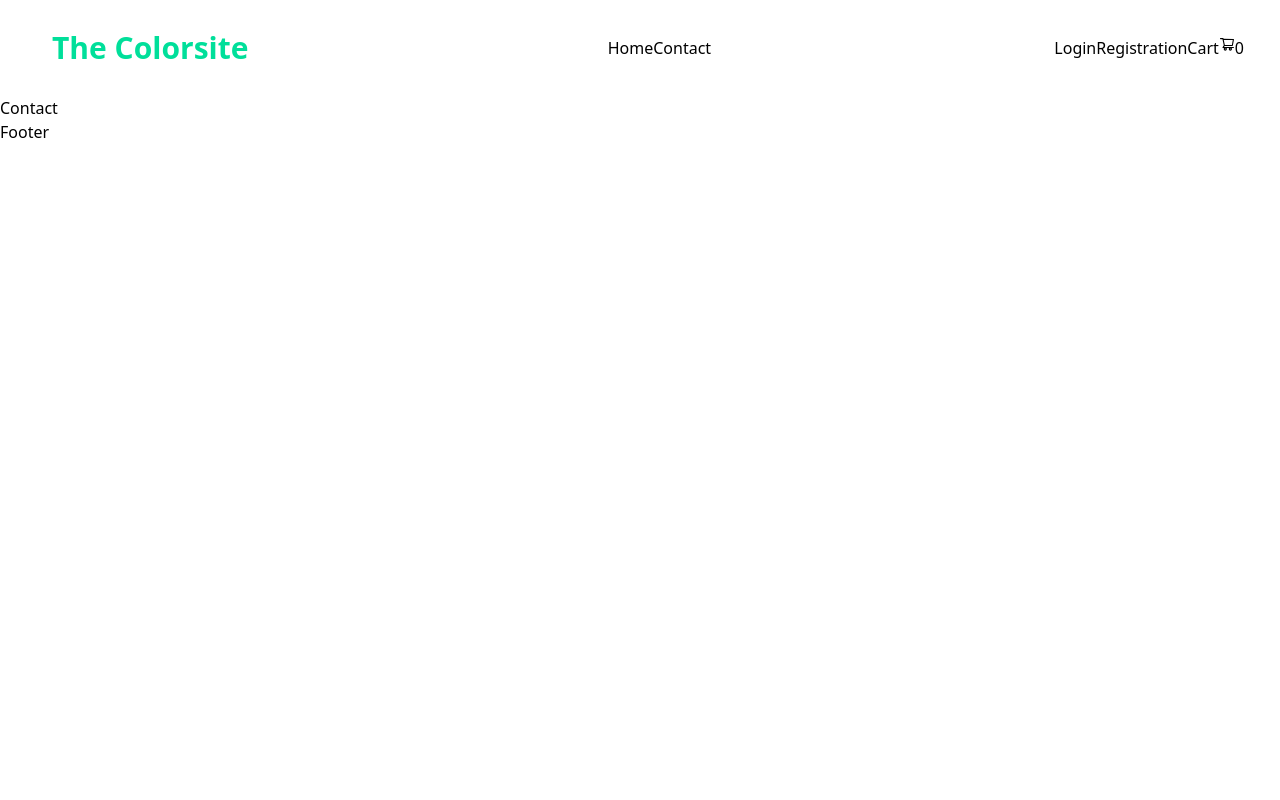
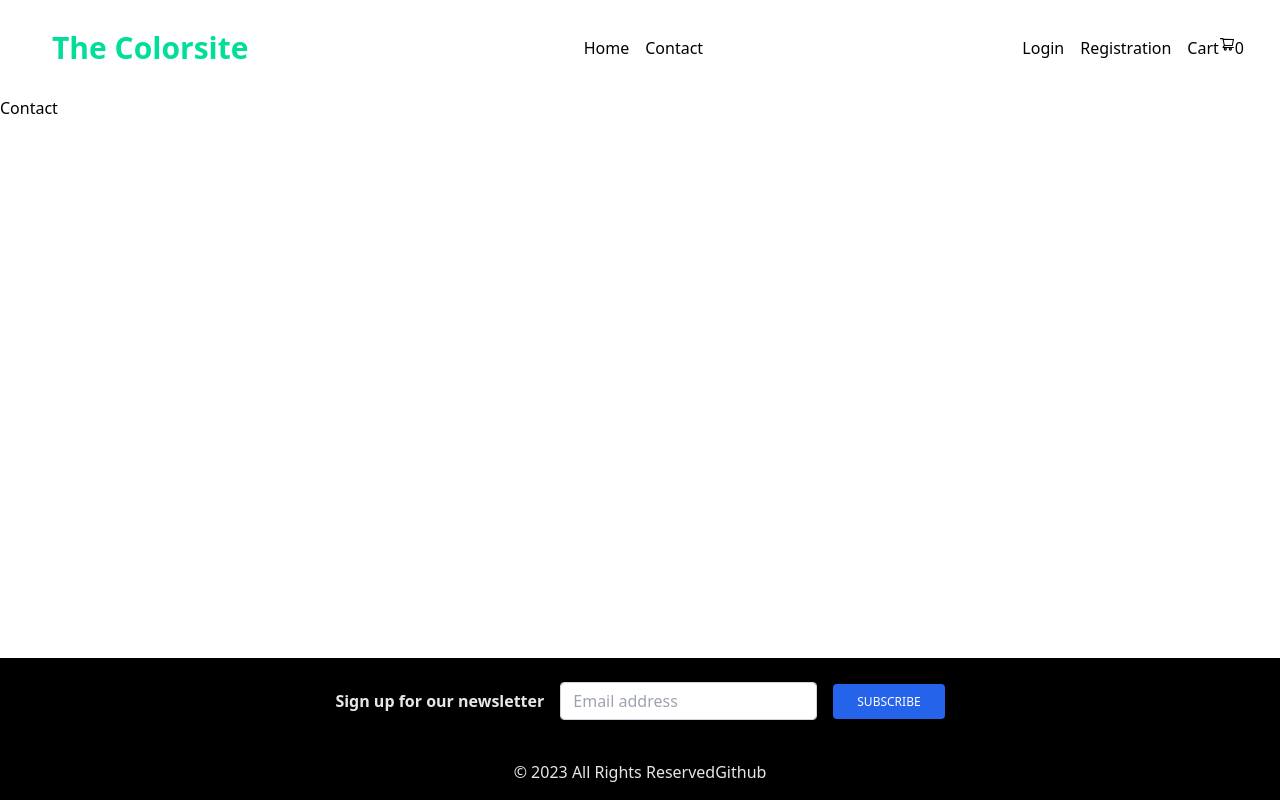
Before and after one commit to Ann-14/eshop_project, a React (Create React App) app: page /contact in a window 1280 px wide. Built offline with nearby package versions, Linux system fonts and the light colour scheme.

Commit message:
footer created

```diff
--- a/src/App.js
+++ b/src/App.js
@@ -12,6 +12,7 @@ function App() {
     <>
 
 <BrowserRouter>
+<div className=' min-h-screen'>
 <Header />
     <Routes>
       <Route path='/' element={<Home/>}></Route>
@@ -20,8 +21,8 @@ function App() {
 <Footer />
 
 
+</div>
 </BrowserRouter>
-
     </>
   );
 }
--- a/src/components/Footer.js
+++ b/src/components/Footer.js
@@ -1,8 +1,51 @@
 import React from 'react'
+const date = new Date()
+const year = date.getFullYear()
 
 const Footer = () => {
   return (
-    <div>Footer</div>
+    <>
+     <footer className="bg-black text-center sticky top-[100vh] ">
+          <div className="px-6 pt-6 ">
+            <form action="">
+              <div className=" md:grid-cols-3 gird-cols-1 gap-4 flex flex-col  md:flex-row justify-center items-center">
+                <div className="md:ml-auto md:mb-6">
+                  <p className="text-gray-200">
+                    <strong>Sign up for our newsletter</strong>
+                  </p>
+                </div>
+                <div className="md:mb-6">
+                  <input
+                    type="text"
+                    className="
+              w-full
+              px-3
+              py-1.5
+              text-base
+              font-normal
+              text-gray-700
+              bg-white bg-clip-padding
+              border border-solid border-gray-300
+              rounded
+              transition
+              ease-in-out
+              m-0
+              focus:text-gray-700 focus:bg-white focus:border-blue-600 focus:outline-none"
+                    id="exampleFormControlInput1"
+                    placeholder="Email address" />
+                </div>
+                <div className="md:mr-auto mb-6">
+                  <button type="button" className="inline-block px-6 py-2.5 bg-blue-600 text-white font-medium text-xs leading-tight uppercase rounded shadow-md hover:bg-blue-700 hover:shadow-lg focus:bg-blue-700 focus:shadow-lg focus:outline-none focus:ring-0 active:bg-blue-800 active:shadow-lg transition duration-150 ease-in-out">Subscribe</button>
+                </div>
+              </div>
+            </form>
+          </div>
+          <div className="text-center text-gray-200 p-4">
+           &copy; {year} All Rights Reserved
+            <a className="text-gray-200" href="https://github.com/Ann-14">Github</a>
+          </div>
+        </footer>
+    </>
   )
 }
 
--- a/src/components/Header.js
+++ b/src/components/Header.js
@@ -14,13 +14,15 @@ const Header = () => {
       <div>
         <Link to='/'><h2 className='w-full text-3xl font-bold text-[#00df9a] m-4'>The Colorsite</h2> </Link>
       </div>
+      <div>
       {/* //Middle links */}
-      <ul className='hidden md:flex'>
+      <ul className='hidden md:flex gap-4'>
         <Link to='/'>Home</Link>
         <Link to='/contact'>Contact</Link>
       </ul>
+      </div>
       {/* //Right links */}
-      <ul className='hidden md:flex '>
+      <ul className='hidden md:flex gap-4'>
         <Link to='/log in'>Login</Link>
         <Link to='/registration'>Registration</Link>
         <Link to='/cart' className='flex'>Cart<AiOutlineShoppingCart  /><p>0</p> </Link>
@@ -32,7 +34,7 @@ const Header = () => {
         <div>
           <Link to='/'><h2 className='w-full text-3xl font-bold text-[#00df9a] m-4'>The Colorsite</h2> </Link>
         </div>
-        <div className='flex flex-col '>
+        <div className='flex flex-col text-white '>
           <Link to='/'>Home</Link>
           <Link to='/contact'>Contact</Link>
           <Link to='/log in'>Login</Link>
```
